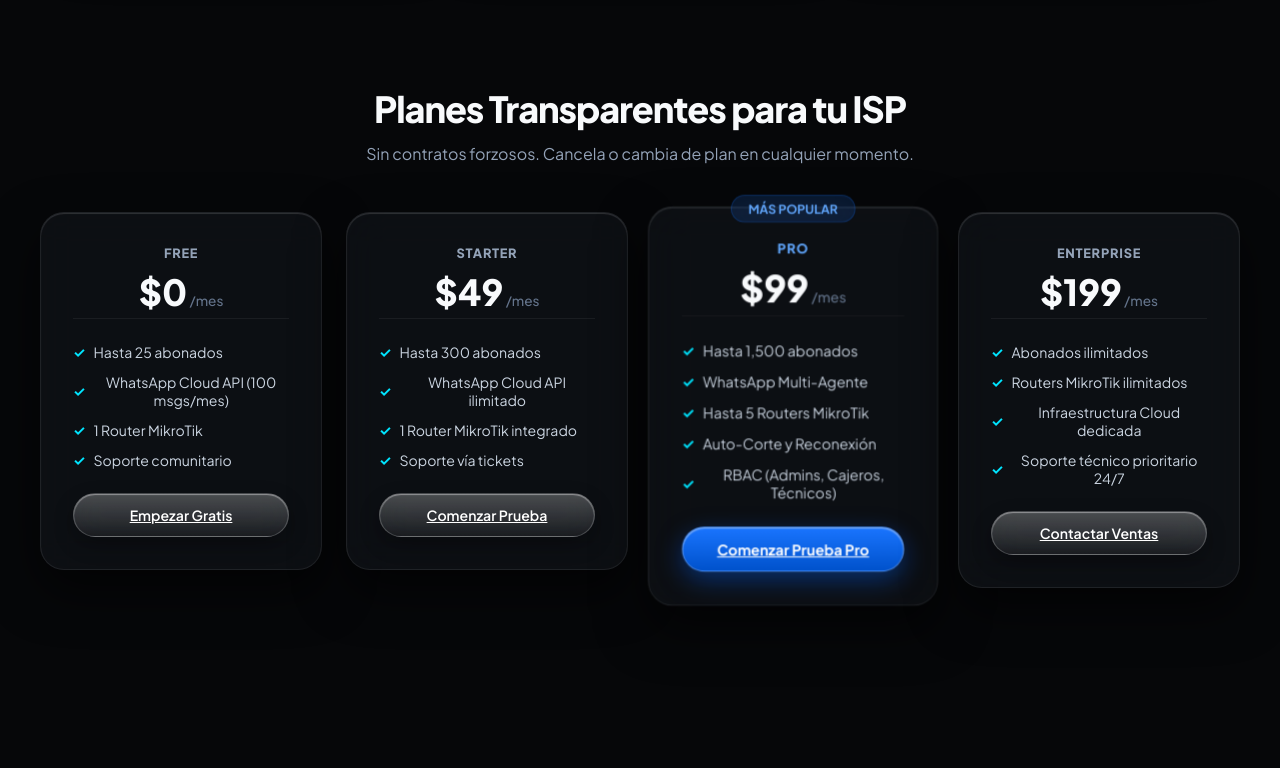
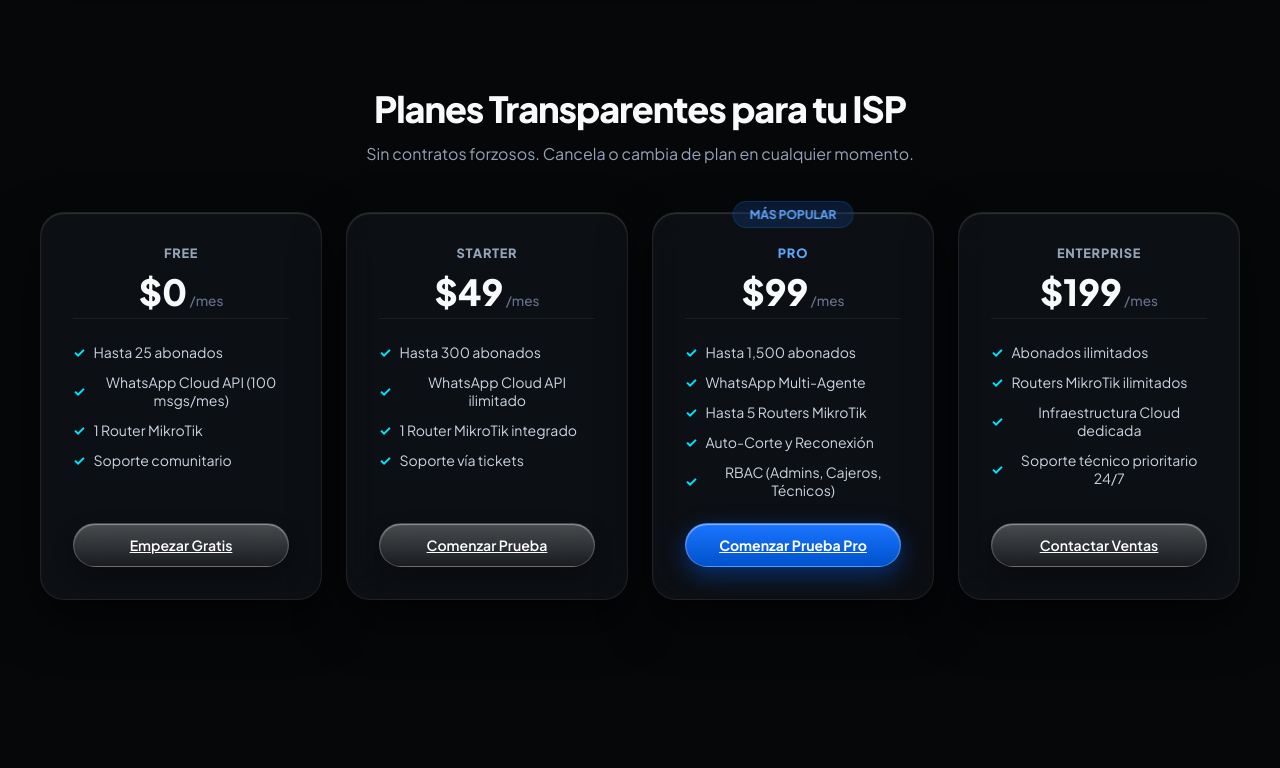
Before and after one commit to wilfredoabadmt/saas-toi, a Next.js app: page / in a window 1280 px wide. Shown: the part 1620-2388 px from the top of the page. Built offline with nearby package versions, Linux system fonts and the light colour scheme.

Commit message:
TArjetas igualadas

```diff
--- a/src/app/page.tsx
+++ b/src/app/page.tsx
@@ -298,9 +298,9 @@ export default function LandingPage() {
           </p>
         </div>
 
-        <div style={{ display: 'grid', gridTemplateColumns: 'repeat(auto-fit, minmax(320px, 1fr))', gap: '1.5rem' }}>
+        <div style={{ display: 'grid', gridTemplateColumns: 'repeat(auto-fit, minmax(320px, 1fr))', gap: '1.5rem', alignItems: 'stretch' }}>
           {FEATURES.map((f) => (
-            <div key={f.title} className="glass-card-dark" style={{ padding: '2rem', textAlign: 'center' }}>
+            <div key={f.title} className="glass-card-dark" style={{ padding: '2rem', textAlign: 'center', display: 'flex', flexDirection: 'column', height: '100%' }}>
               <div style={{ width: '60px', height: '60px', borderRadius: '18px', background: 'linear-gradient(180deg, rgba(26, 117, 255, 0.2) 0%, rgba(26, 117, 255, 0.05) 100%)', border: '1px solid rgba(26, 117, 255, 0.3)', display: 'flex', alignItems: 'center', justifyContent: 'center', fontSize: '1.5rem', margin: '0 auto 1.25rem', boxShadow: '0 8px 20px rgba(26, 117, 255, 0.15)' }}>
                 {f.icon}
               </div>
@@ -321,7 +321,7 @@ export default function LandingPage() {
             Sin contratos forzosos. Cancela o cambia de plan en cualquier momento.
           </p>
 
-          <div style={{ display: 'grid', gridTemplateColumns: 'repeat(auto-fit, minmax(260px, 1fr))', gap: '1.5rem', alignItems: 'start' }}>
+          <div style={{ display: 'grid', gridTemplateColumns: 'repeat(auto-fit, minmax(260px, 1fr))', gap: '1.5rem', alignItems: 'stretch' }}>
             {PLANS.map((plan) => (
               <div
                 key={plan.name}
@@ -329,7 +329,9 @@ export default function LandingPage() {
                 style={{
                   padding: '2rem',
                   position: 'relative',
-                  transform: plan.featured ? 'scale(1.03)' : 'none',
+                  display: 'flex',
+                  flexDirection: 'column',
+                  height: '100%',
                   boxShadow: plan.featured
                     ? '0 25px 60px rgba(0, 0, 0, 0.7), inset 0 1px 2px rgba(255, 255, 255, 0.2), 0 0 40px rgba(26, 117, 255, 0.15)'
                     : undefined,
@@ -350,7 +352,7 @@ export default function LandingPage() {
                   <span style={{ fontSize: '0.85rem', fontWeight: 500, color: '#64748B' }}> /mes</span>
                 </div>
 
-                <ul style={{ listStyle: 'none', padding: '1.5rem 0', margin: 0, borderTop: '1px solid rgba(255,255,255,0.06)', display: 'flex', flexDirection: 'column', gap: '0.75rem' }}>
+                <ul style={{ listStyle: 'none', padding: '1.5rem 0', margin: 0, borderTop: '1px solid rgba(255,255,255,0.06)', display: 'flex', flexDirection: 'column', gap: '0.75rem', flex: 1 }}>
                   {plan.features.map((feat) => (
                     <li key={feat} style={{ display: 'flex', alignItems: 'center', gap: '0.5rem', fontSize: '0.88rem', color: '#CBD5E1' }}>
                       <span style={{ color: '#00E5FF', fontWeight: 700 }}>✓</span>
```
